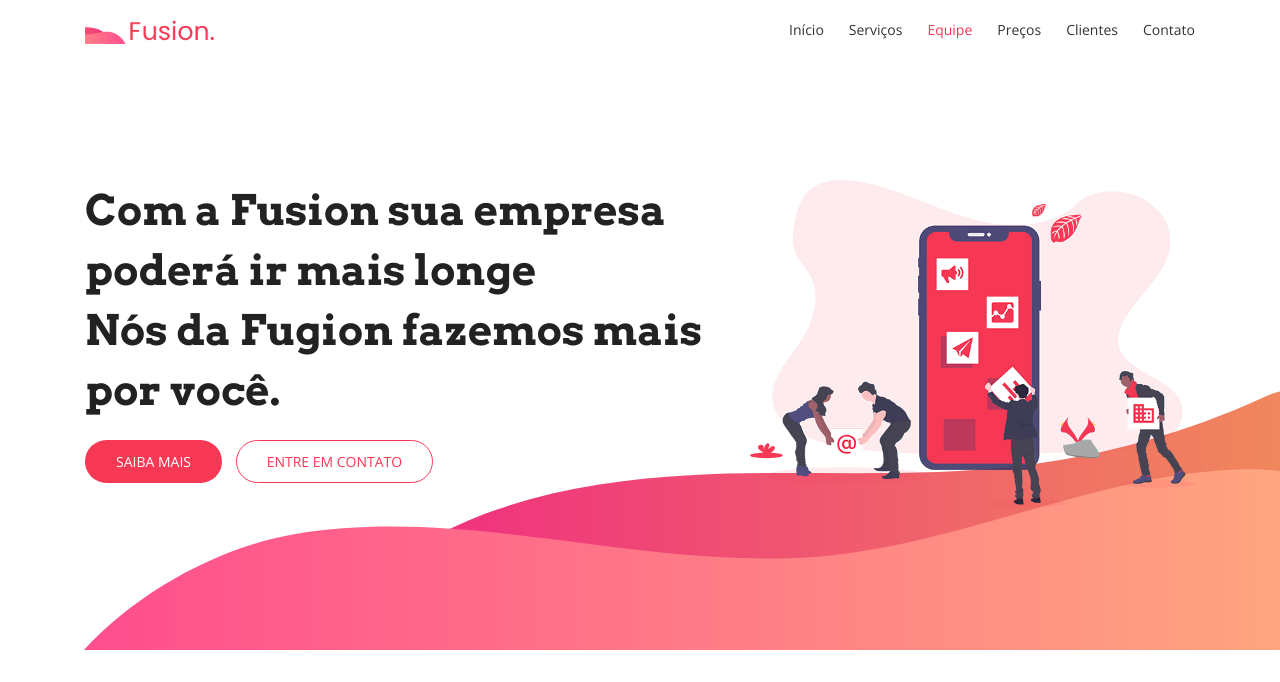
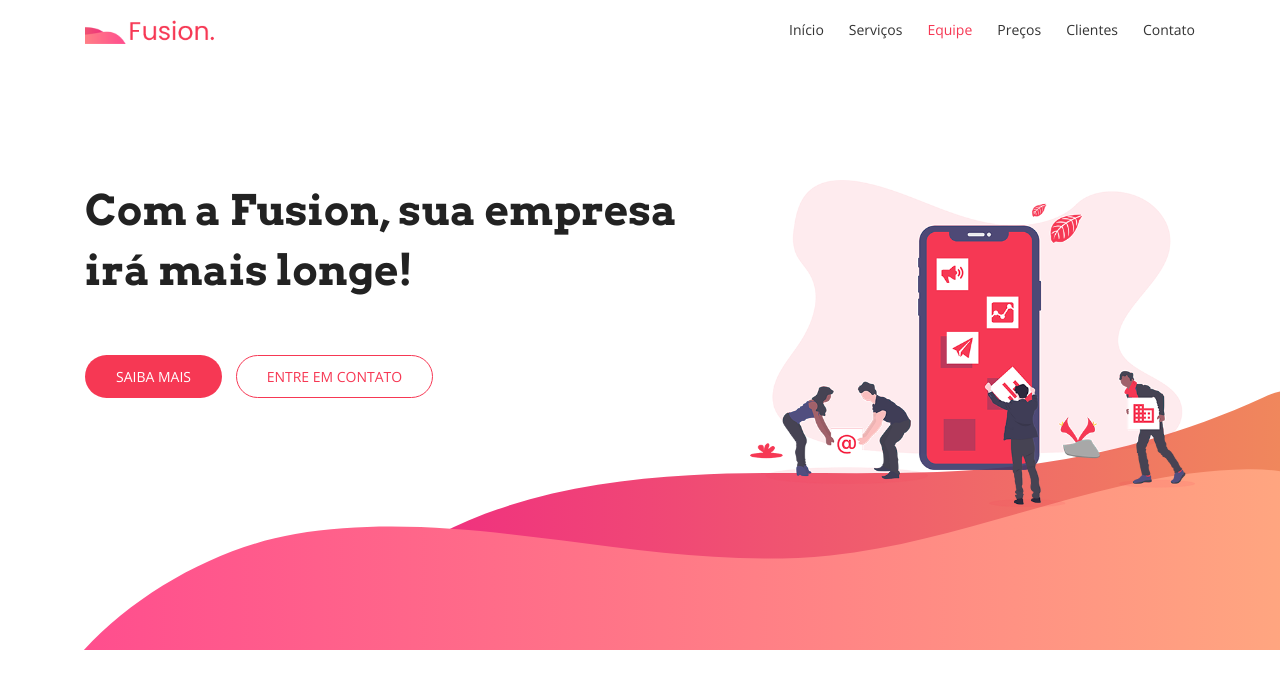
Before and after one commit to Leo5677/Django-ProjetoFusion, a Django app: page / in a window 1280 px wide. Shown: the top 682 px of the page. Run offline with Django 3.2, Linux system fonts and the light colour scheme; data that the repository does not hold is empty; some libraries are stand-ins or nearby versions; some web fonts are replaced.

Commit message:
Update hero.html

```diff
--- a/core/templates/hero.html
+++ b/core/templates/hero.html
@@ -4,8 +4,8 @@
           <div class="row">
             <div class="col-lg-7 col-md-12 col-sm-12 col-xs-12">
               <div class="contents">
-                <h2 class="head-title">Com a Fusion sua empresa poderá ir mais longe<br>Nós da Fugion fazemos mais por você.</h2>
-                <p></p>
+                <h2 class="head-title">Com a Fusion, sua empresa irá mais longe!</h2>
+                <br>
                 <div class="header-button">
                   <a href="#" class="btn btn-common">Saiba mais</i></a>
                   <a href="#" class="btn btn-border video-popup">Entre em contato</i></a>
```
